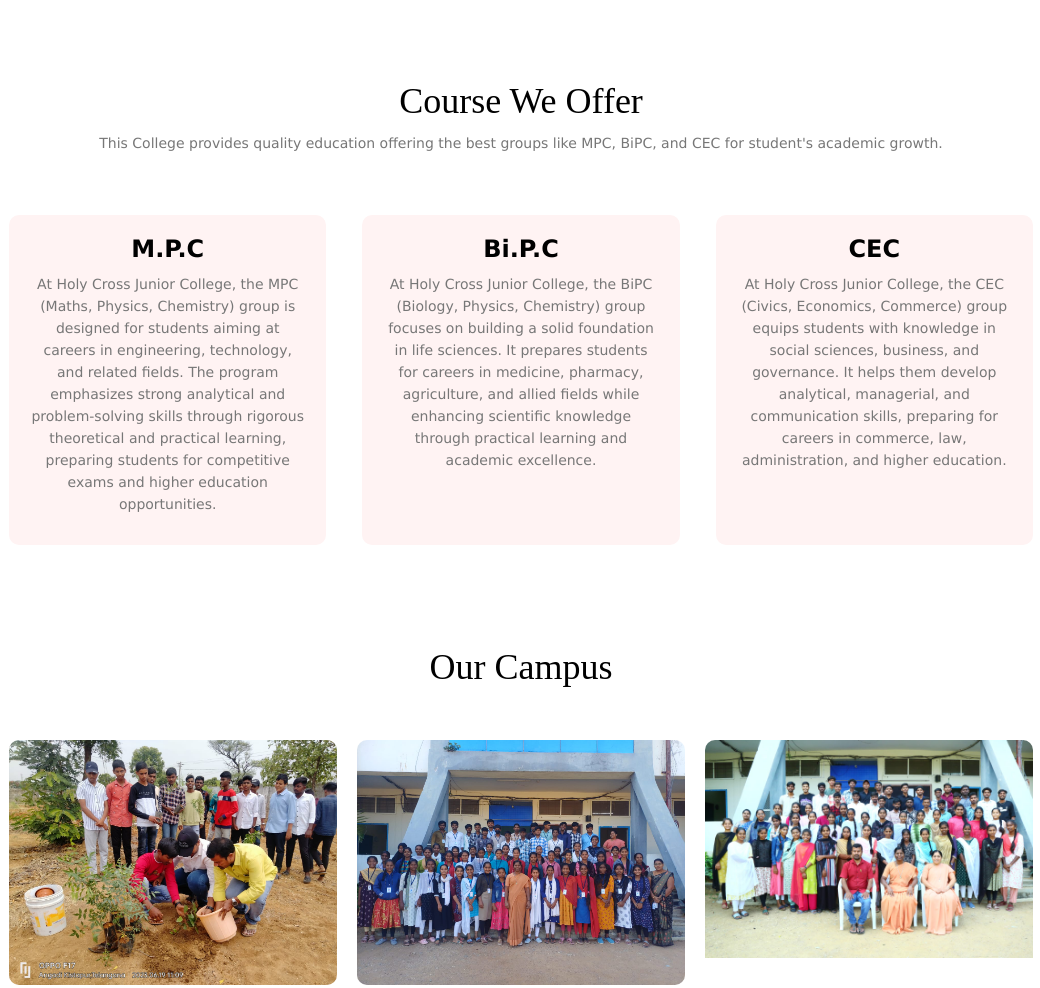
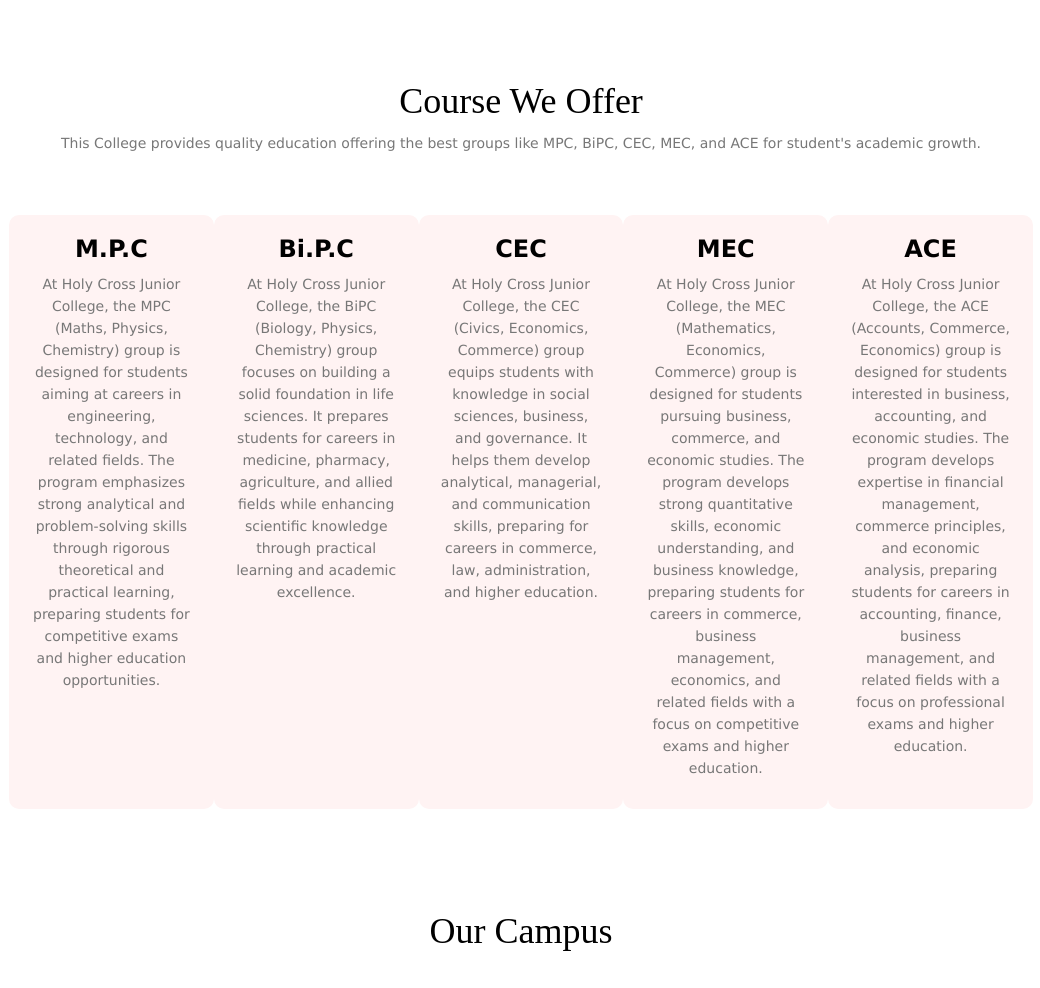
Before and after one commit to Nagesh576/Holycrossclg, a website: page index.html in a window 1280 px wide. Shown: the part 820-1808 px from the top of the page, without its empty margins (119-1159 px from the left). Drawn offline with Linux system fonts and the light colour scheme; a web font is replaced by a local one.

Commit message:
first commit

```diff
--- a/index.html
+++ b/index.html
@@ -40,7 +40,7 @@
 
     <section class="course" id="course_call">
         <h1>Course We Offer</h1>
-        <p>This College provides quality education offering the best groups like MPC, BiPC, and CEC for student's academic growth.
+        <p>This College provides quality education offering the best groups like MPC, BiPC, CEC, MEC, and ACE for student's academic growth.
 </p>
 
         <div class="row">
@@ -59,6 +59,15 @@
                 <p>At Holy Cross Junior College, the CEC (Civics, Economics, Commerce) group equips students with knowledge in social sciences, business, and governance. It helps them develop analytical, managerial, and communication skills, preparing for careers in commerce, law, administration, and higher education. </p>
             </div>
 
+            <div class="course-col">
+                <h2>MEC</h2>
+                <p>At Holy Cross Junior College, the MEC (Mathematics, Economics, Commerce) group is designed for students pursuing business, commerce, and economic studies. The program develops strong quantitative skills, economic understanding, and business knowledge, preparing students for careers in commerce, business management, economics, and related fields with a focus on competitive exams and higher education.</p>
+            </div>
+
+            <div class="course-col">
+                <h2>ACE</h2>
+                <p>At Holy Cross Junior College, the ACE (Accounts, Commerce, Economics) group is designed for students interested in business, accounting, and economic studies. The program develops expertise in financial management, commerce principles, and economic analysis, preparing students for careers in accounting, finance, business management, and related fields with a focus on professional exams and higher education.</p>
+            </div>
 
         </div>
     </section>
```
Also changed, not shown: Admission_page.html (+3 -1 lines).
